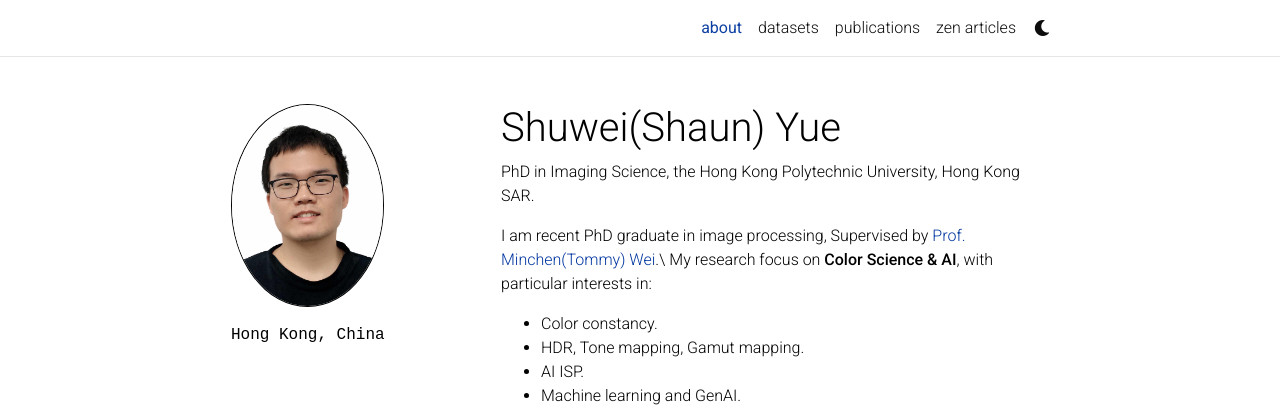
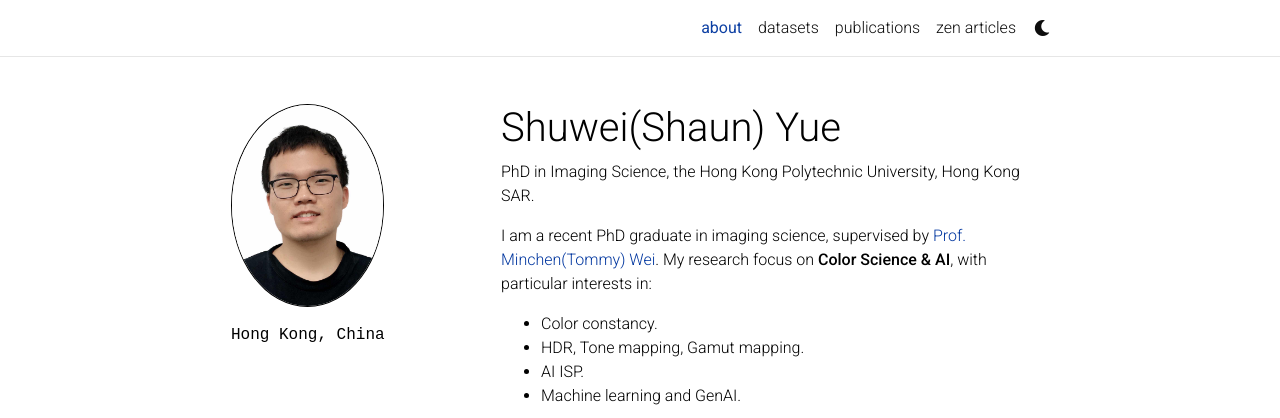
Before and after one commit to shuwei666/new_model, a Jekyll site: the page built from _pages/about.md, in a window 1280 px wide and 900 px high. Shown: the top 418 px of the window. Built offline with Jekyll 4.4.1, drawn with Linux system fonts in a browser that asks for light colours; emoji names are drawn with the system emoji font; a style sheet for code colours, icons or effects is not loaded.

Commit message:
update about6

```diff
--- a/_pages/about.md
+++ b/_pages/about.md
@@ -19,8 +19,7 @@ social: true  # includes social icons at the bottom of the page
 
 ---
 
-I am recent PhD graduate in image processing, Supervised by [Prof. Minchen(Tommy) Wei](https://www.polyucolorlab.com/leader.html).\\
-My research focus on **Color Science & AI**, with particular interests in:
+I am a recent PhD graduate in imaging science, supervised by [Prof. Minchen(Tommy) Wei](https://www.polyucolorlab.com/leader.html). My research focus on **Color Science & AI**, with particular interests in:
 
 - Color constancy.
 - HDR, Tone mapping, Gamut mapping.
```
